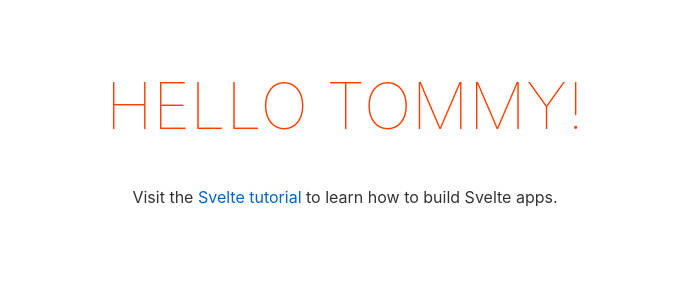
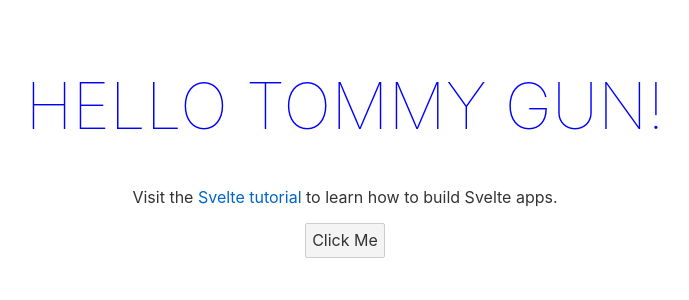
Before and after one commit to akshatsabavat/Swelt--Intro, a Svelte app in the folder svelte-feedback-app/: page / in a window 1280 px wide. Shown: the top 300 px of the page, without its empty margins (295-984 px from the left). Built offline with nearby package versions, Linux system fonts and the light colour scheme.

Commit message:
feat(App) - Swelt basics

```diff
--- a/svelte-feedback-app/src/App.svelte
+++ b/svelte-feedback-app/src/App.svelte
@@ -1,10 +1,20 @@
 <script>
-	let name = 'Tommy'
+	let firstName = 'Tommy'
+	let lastName = 'Gun'
+	let color = 'blue'
+	let tempNumber = 1000
+
+	function colorChange(numberHold){
+		console.log(numberHold);
+	}
+
+	$:name = firstName + ' ' + lastName
 </script>
 
 <main>
-	<h1>Hello {name}!</h1>
+	<h1 style="color: {color};">Hello {name}!</h1>
 	<p>Visit the <a href="https://svelte.dev/tutorial">Svelte tutorial</a> to learn how to build Svelte apps.</p>
+	<button on:click={() => colorChange(tempNumber)}>Click Me</button>
 </main>
 
 <style>
```
